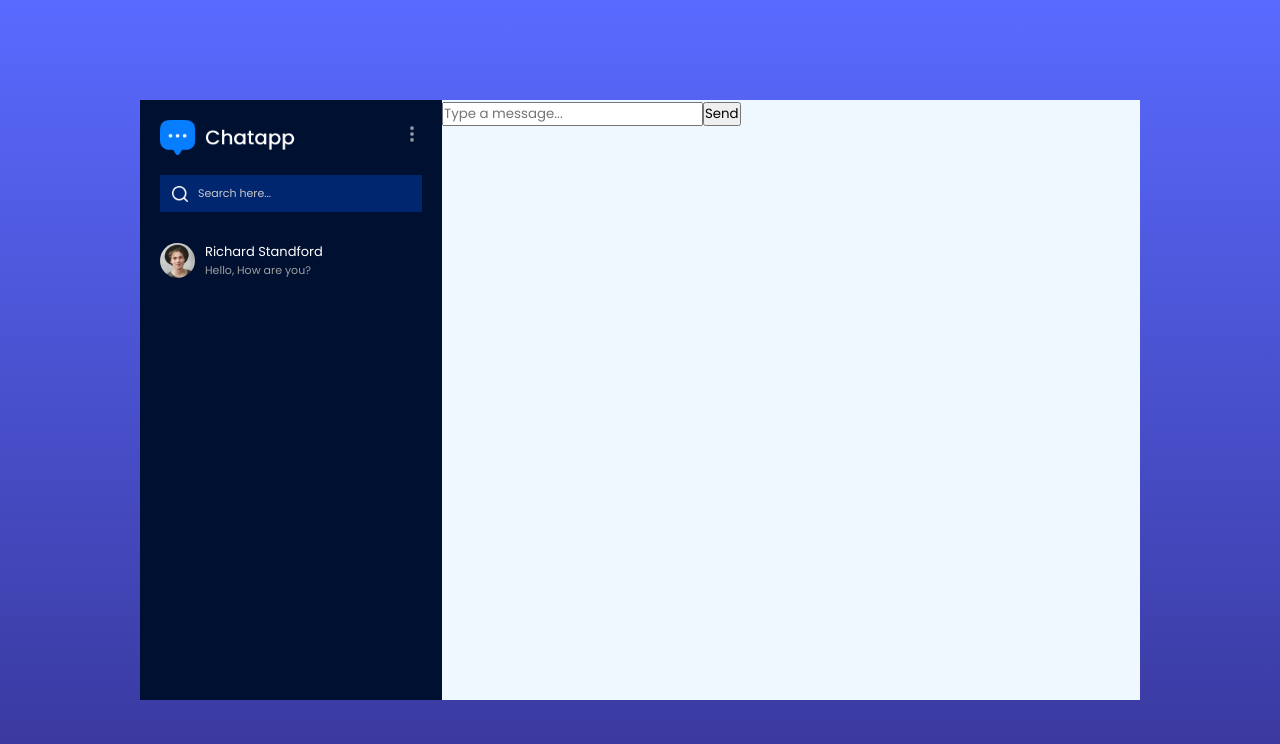
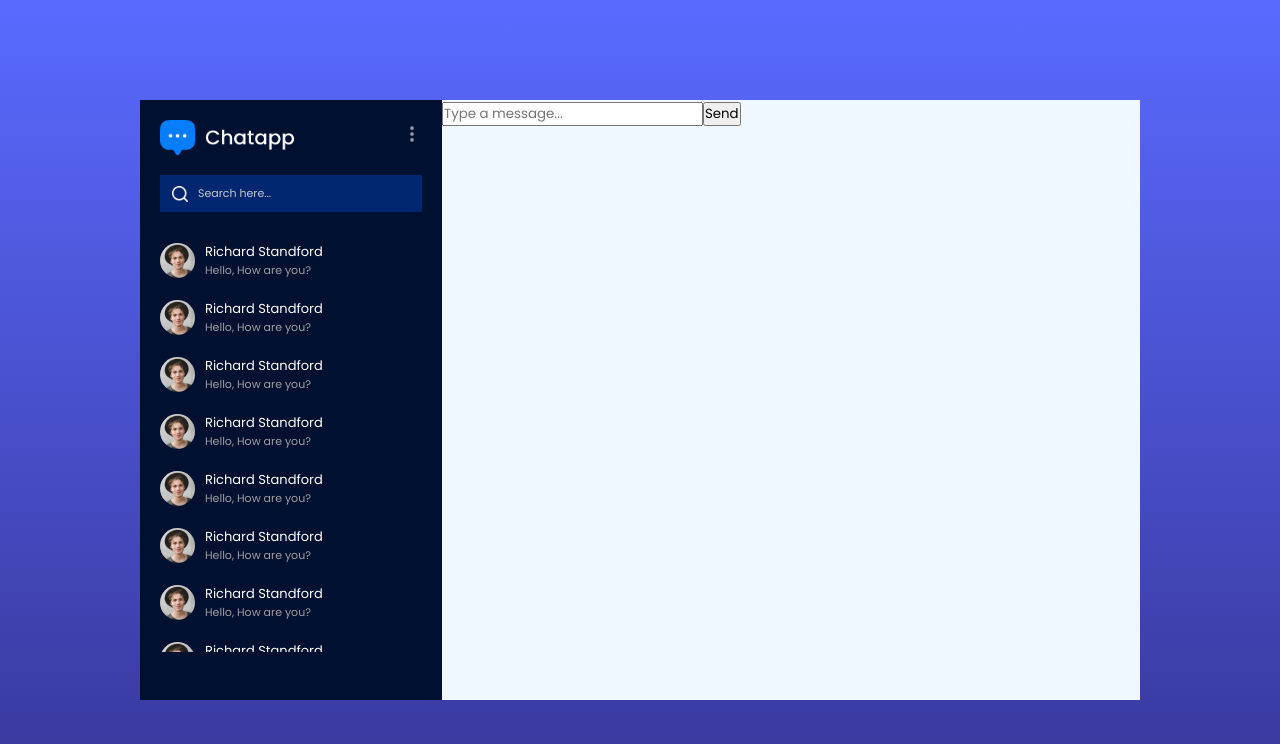
Before and after one commit to OLEHFIDELIS/WebChat, a React (Vite) app in the folder chat-app/: page /chat in a window 1280 px wide. Shown: the top 744 px of the page. Built offline with nearby package versions, Linux system fonts and the light colour scheme.

Commit message:
worked on the right side ui

```diff
--- a/chat-app/src/components/LeftSideBar/LeftSideBar.css
+++ b/chat-app/src/components/LeftSideBar/LeftSideBar.css
@@ -82,3 +82,11 @@
     color: #9f9f9f;
     font-size: 11px;
 }
+
+.friends:hover{
+    background-color: #077eff;
+}
+
+.friends:hover span{
+    color: white;
+}
--- a/chat-app/src/components/LeftSideBar/LeftSideBar.jsx
+++ b/chat-app/src/components/LeftSideBar/LeftSideBar.jsx
@@ -18,13 +18,15 @@ const LeftSideBar = () => {
                 </div>
             </div>
             <div className="ls-list">
-                <div className="friends">
+                {Array(12).fill("").map((item, index)=>(
+                 <div key={index} className="friends">
                     <img src={assets.profile_img} alt="" />
                     <div>
                         <p>Richard Standford</p>
                         <span>Hello, How are you?</span>
                     </div>
                 </div>
+                ))}
             </div>
         </div>
     )
```
